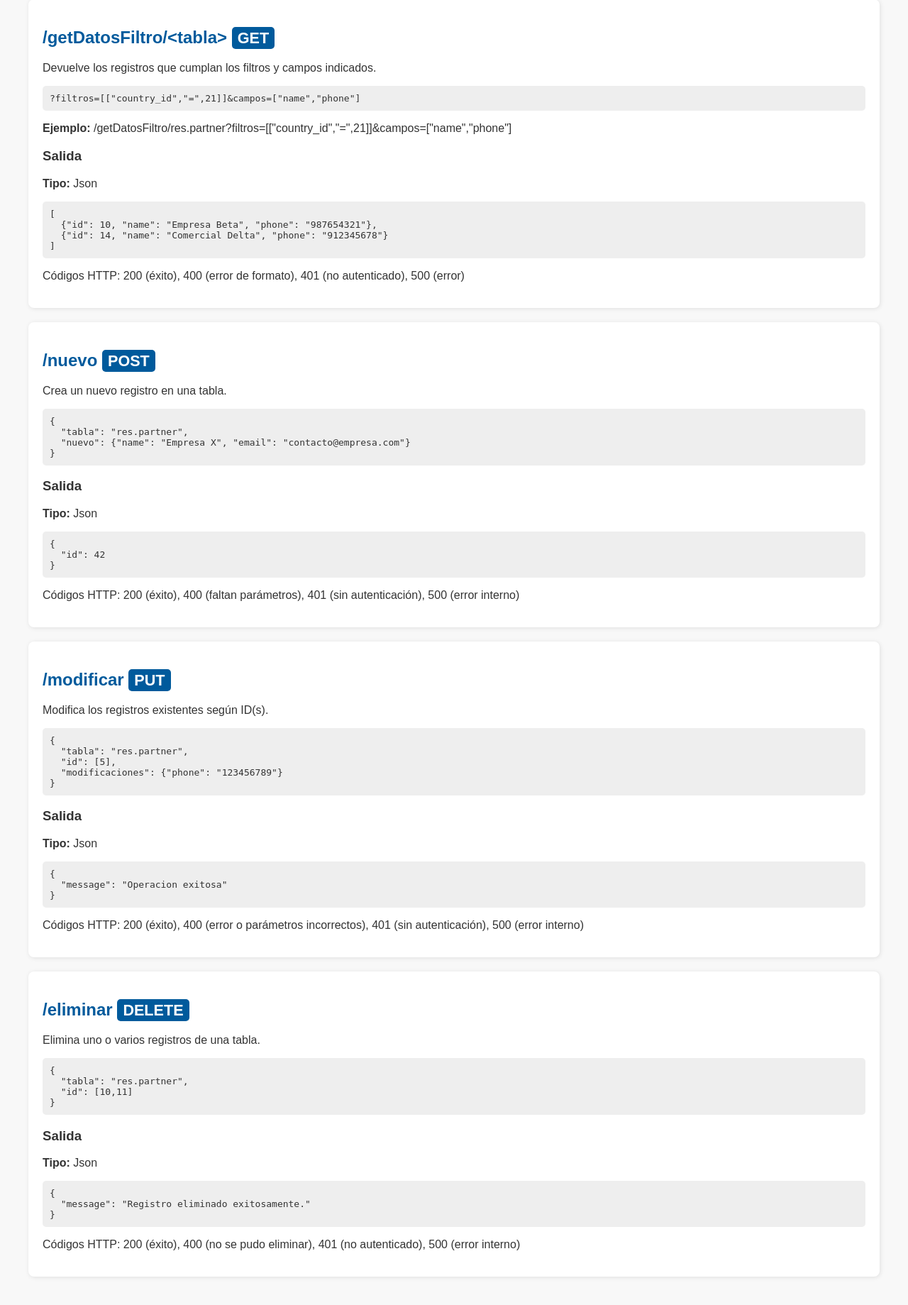
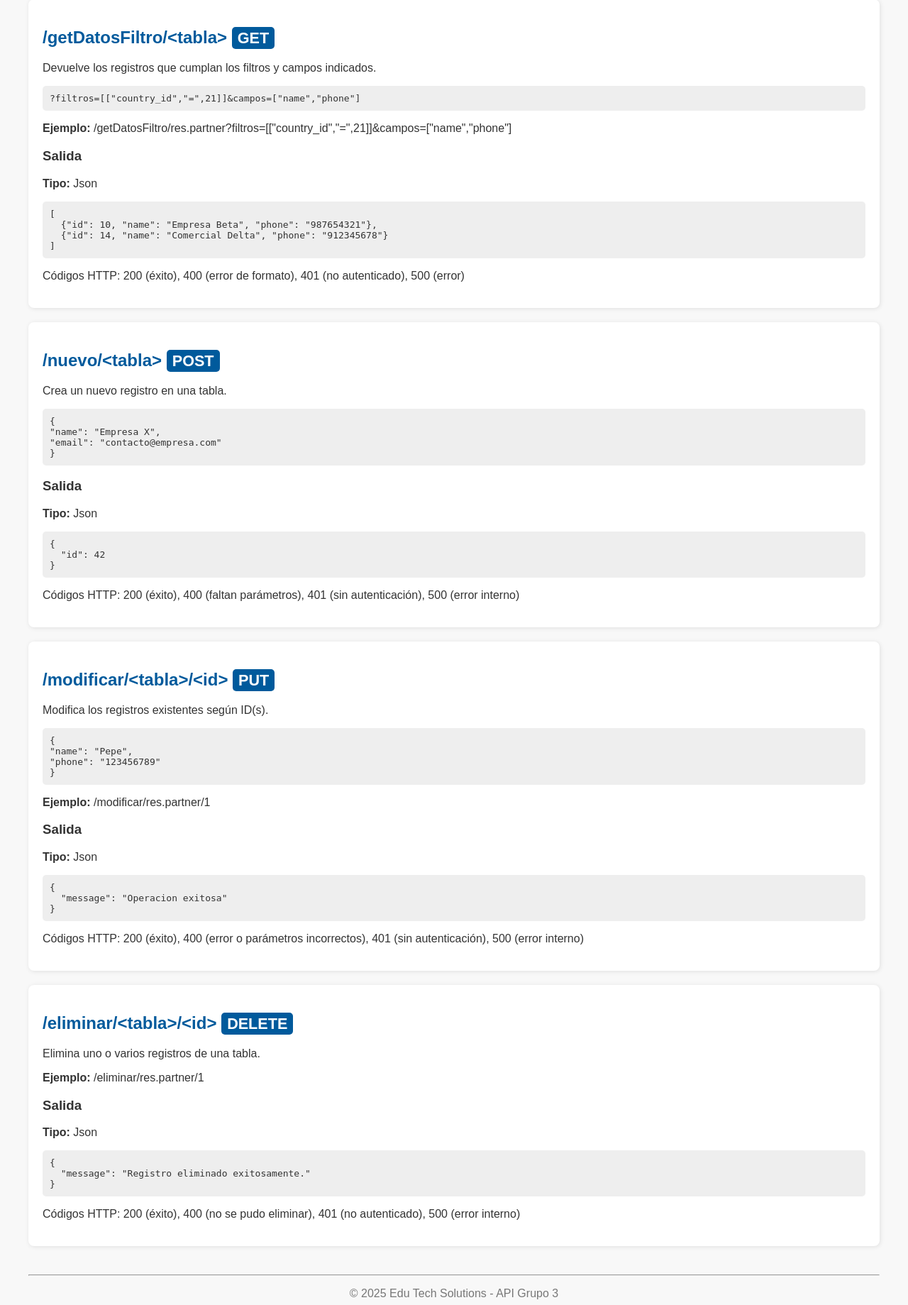
Before and after one commit to Albizu10/API-Reto-1-Grupo-3, a Flask app: page / in a window 1280 px wide. Shown: the part 1872-3711 px from the top of the page at 71% size. Run offline with Flask 3, Linux system fonts and the light colour scheme.

Commit message:
api terminada

```diff
--- a/templates/index.html
+++ b/templates/index.html
@@ -78,11 +78,11 @@
     </div>
 
     <div class="endpoint">
-        <h2>/nuevo <span class="method">POST</span></h2>
+        <h2>/nuevo/&lt;tabla&gt; <span class="method">POST</span></h2>
         <p>Crea un nuevo registro en una tabla.</p>
         <pre>{
-  "tabla": "res.partner",
-  "nuevo": {"name": "Empresa X", "email": "contacto@empresa.com"}
+"name": "Empresa X",
+"email": "contacto@empresa.com"
 }</pre>
         <h3>Salida</h3>
         <p><b>Tipo:</b> Json</p>
@@ -93,13 +93,13 @@
     </div>
 
     <div class="endpoint">
-        <h2>/modificar <span class="method">PUT</span></h2>
+        <h2>/modificar/&lt;tabla&gt;/&lt;id&gt; <span class="method">PUT</span></h2>
         <p>Modifica los registros existentes según ID(s).</p>
         <pre>{
-  "tabla": "res.partner",
-  "id": [5],
-  "modificaciones": {"phone": "123456789"}
+"name": "Pepe",
+"phone": "123456789"
 }</pre>
+        <p><b>Ejemplo:</b> /modificar/res.partner/1</p>
         <h3>Salida</h3>
         <p><b>Tipo:</b> Json</p>
         <pre>{
@@ -110,12 +110,9 @@
     </div>
 
     <div class="endpoint">
-        <h2>/eliminar <span class="method">DELETE</span></h2>
+        <h2>/eliminar/&lt;tabla&gt;/&lt;id&gt; <span class="method">DELETE</span></h2>
         <p>Elimina uno o varios registros de una tabla.</p>
-        <pre>{
-  "tabla": "res.partner",
-  "id": [10,11]
-}</pre>
+        <p><b>Ejemplo:</b> /eliminar/res.partner/1</p>
         <h3>Salida</h3>
         <p><b>Tipo:</b> Json</p>
         <pre>{
```
Also changed, not shown: 1 other file.
